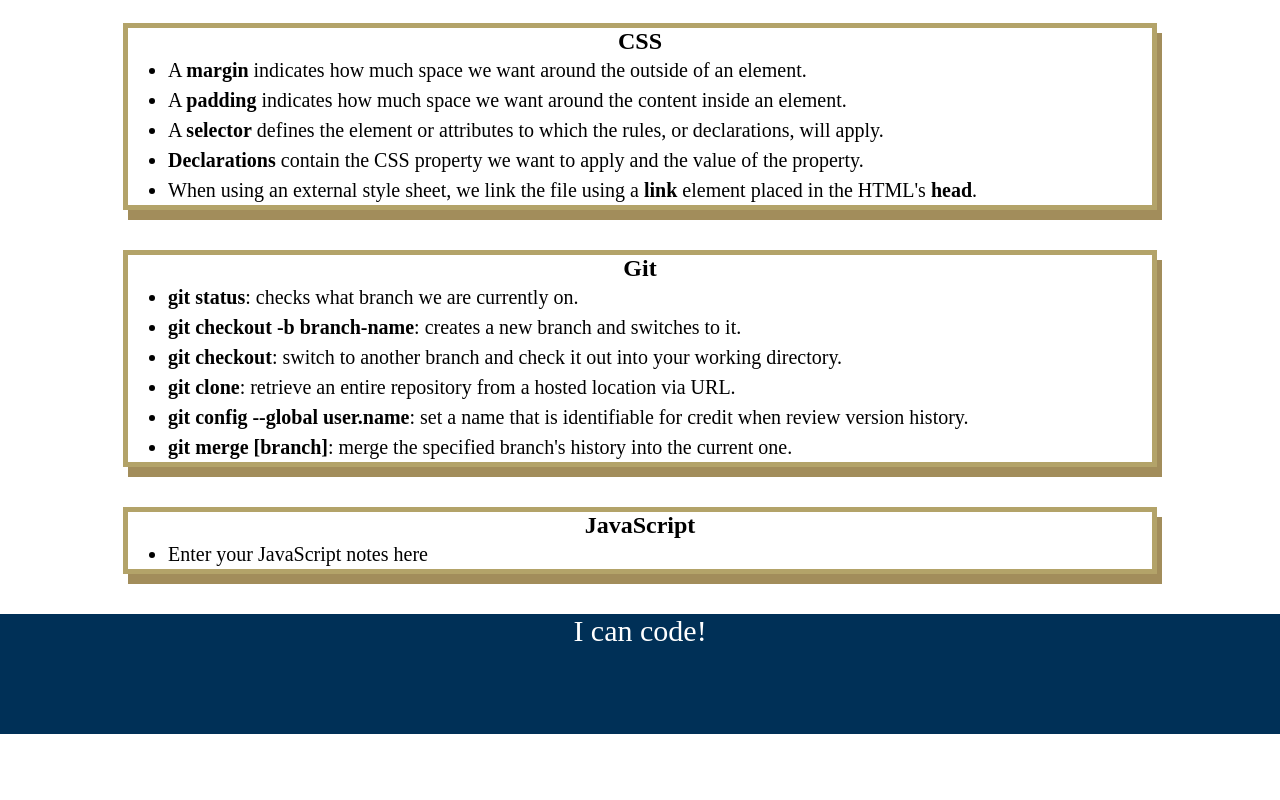
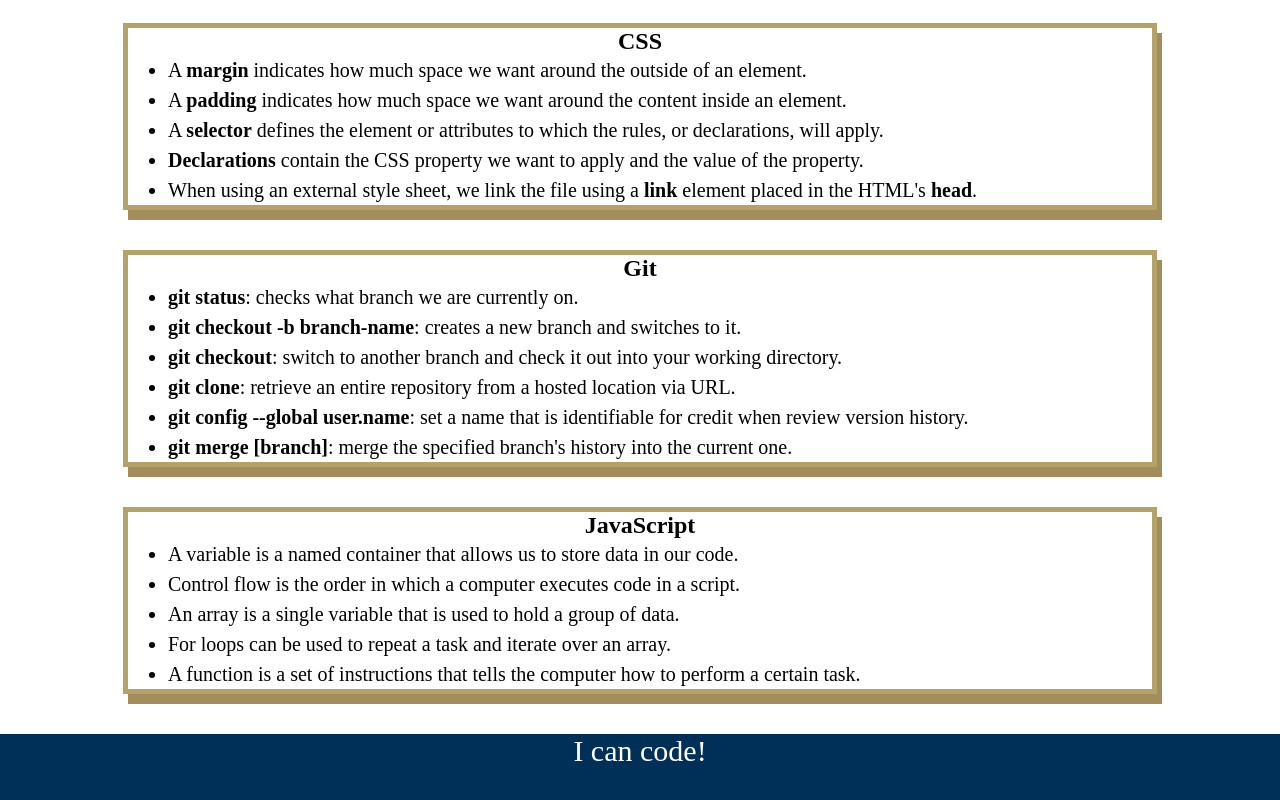
Before and after one commit to smiller2992/prework-study-guide, a plain HTML site: page index.html in a window 1280 px wide. Shown: the part 364-1164 px from the top of the page. Before the commit the page ends 1098 px from the top, so only its background shows below. Drawn offline with Linux system fonts and the light colour scheme.

Commit message:
Updated README file

```diff
--- a/index.html
+++ b/index.html
@@ -58,7 +58,11 @@
 
     <h2>JavaScript</h2>
      <ul>
-       <li>Enter your JavaScript notes here</li>
+       <li>A variable is a named container that allows us to store data in our code.</li>
+       <li>Control flow is the order in which a computer executes code in a script.</li>
+       <li>An array is a single variable that is used to hold a group of data.</li>
+       <li>For loops can be used to repeat a task and iterate over an array.</li>
+       <li>A function is a set of instructions that tells the computer how to perform a certain task.</li>
      </ul>
 
       </section>
```
